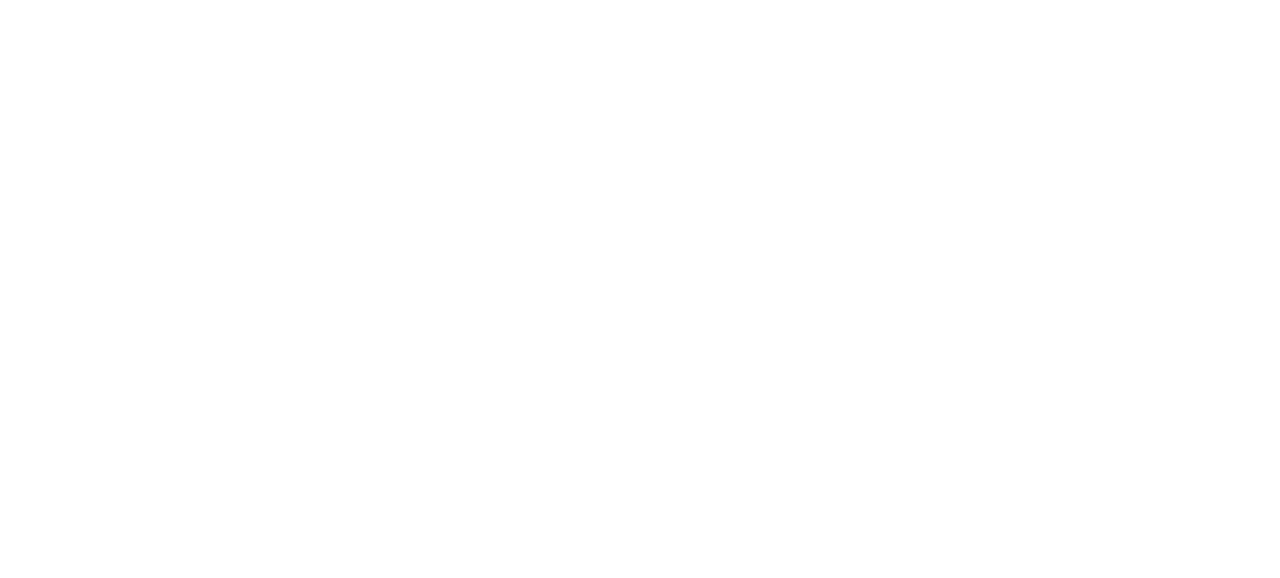
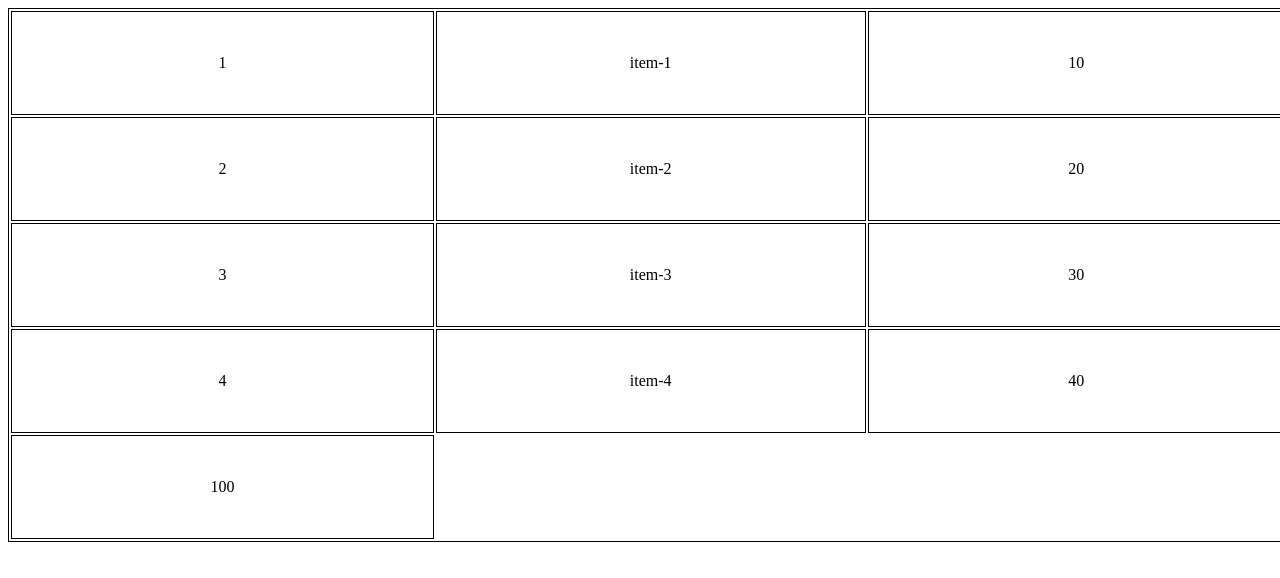
Before and after one commit to acciojob/grofers-checkout-2-mohammaduzer07, a website: page main.html in a window 1280 px wide. Drawn offline with Linux system fonts and the light colour scheme.

Commit message:
created a submission

```diff
--- a/main.html
+++ b/main.html
@@ -8,6 +8,28 @@
 
 <body>
 	<!-- the entire body must be written by student -->
+	<table >
+		<tr>
+			<td>1</td>
+			<td>item-1</td>
+			<td data-ns-test="prices">10</td>
+		</tr>
+			<tr>
+			<td>2</td>
+			<td>item-2</td>
+			<td data-ns-test="prices">20</td>
+		</tr>
+			<tr>
+			<td>3</td>
+			<td>item-3</td>
+			<td data-ns-test="prices">30</td>
+		</tr>
+			<tr>
+			<td>4</td>
+			<td>item-4</td>
+			<td data-ns-test="prices">40</td>
+		</tr>
+	</table>
     <script type="text/javascript" src="./script.js">
 </script>
 
--- a/script.js
+++ b/script.js
@@ -1 +1,16 @@
 //your code here
+const table = document.querySelector('table')
+const lastRow = document.createElement('tr')
+const prices = document.querySelectorAll('[data-ns-test=prices]')
+
+let sum = 0
+for(let i = 0; i < prices.length; i++){
+	sum += parseInt(prices[i].innerText)
+}
+
+const newCol = document.createElement('td')
+newCol.innerText = sum
+newCol.setAttribute('data-ns-test', 'grandTotal')
+
+lastRow.appendChild(newCol)
+table.appendChild(lastRow)
--- a/styles.css
+++ b/styles.css
@@ -1,2 +1,8 @@
 
 /* Your CSS Code here. */
+table,td,tr{
+	border : 1px solid black;
+	width : 100vw;
+	height : 100px;
+	text-align : center;
+}
```
